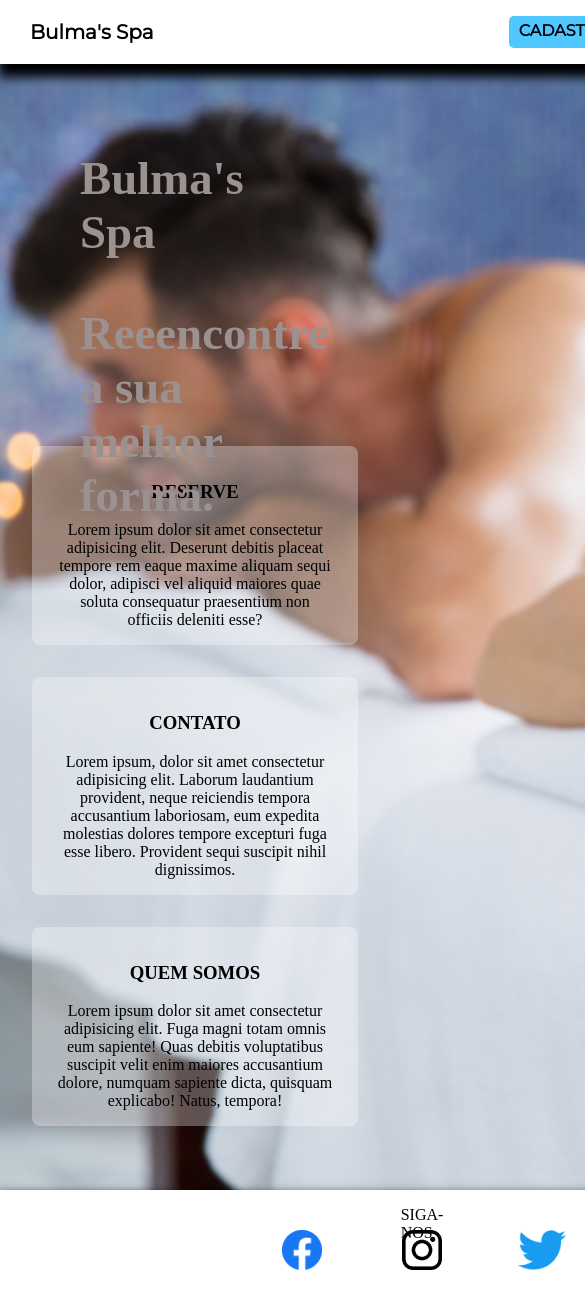
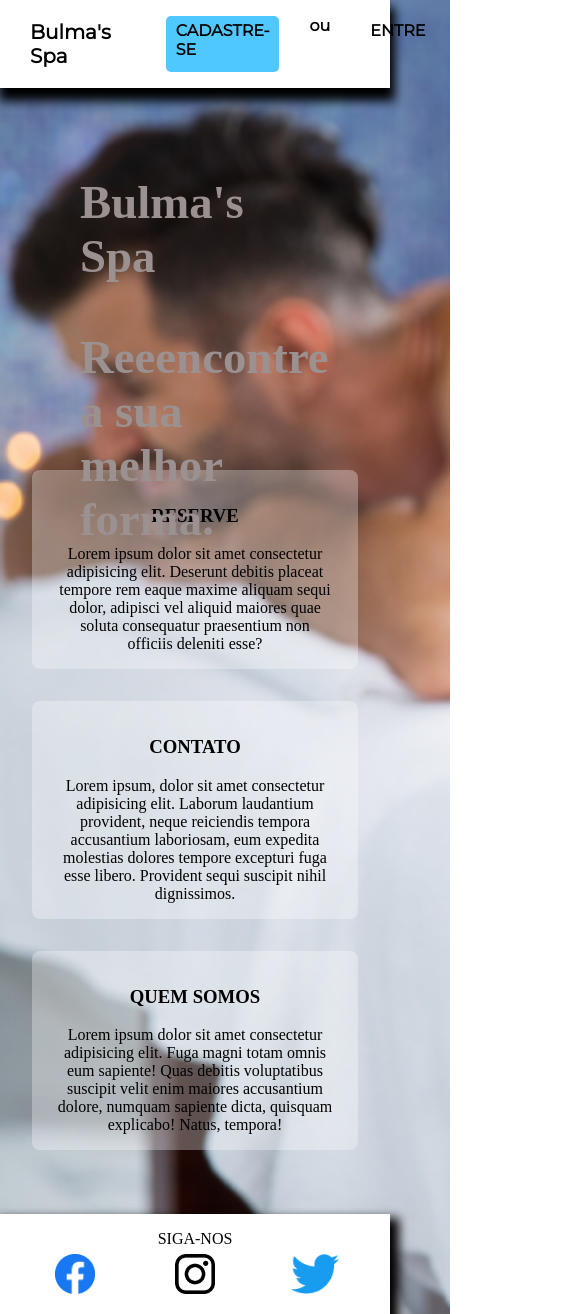
Before and after one commit to L0rdSaiyan/bulma-spa, a plain HTML site: page index.html in a window 390 px wide. Shown: the top 1314 px of the page, 585 px wide, since content can reach past the window. Before the commit the page ends 1290 px from the top, so only its background shows below. Drawn offline with Linux system fonts and the light colour scheme.

Commit message:
melhorado a responsividade.

```diff
--- a/style.css
+++ b/style.css
@@ -13,7 +13,6 @@ header{
 
     background-color: #ffffff;
     box-shadow: 2px 10px 10px 3px;
-    width: 100vh;
 
 }
 
@@ -160,7 +159,7 @@ footer{
 
     background-color: white;
     box-shadow: 3px 10px 10px 6px;
-    width: 100vh;
+    width: 100%;
     height: 100px;
     display: flex;
     justify-content: center;
```
